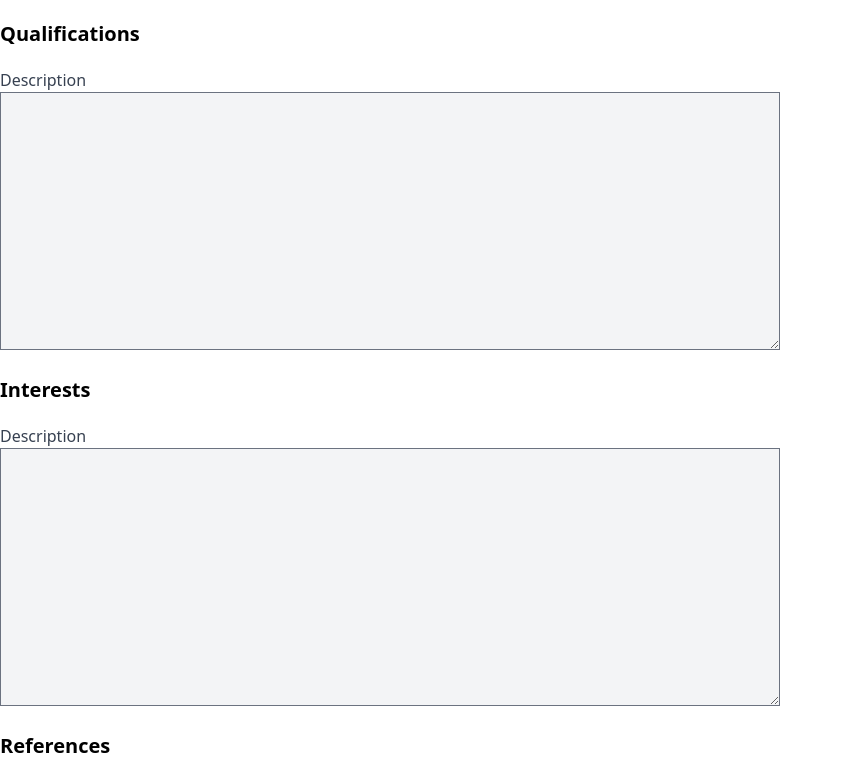
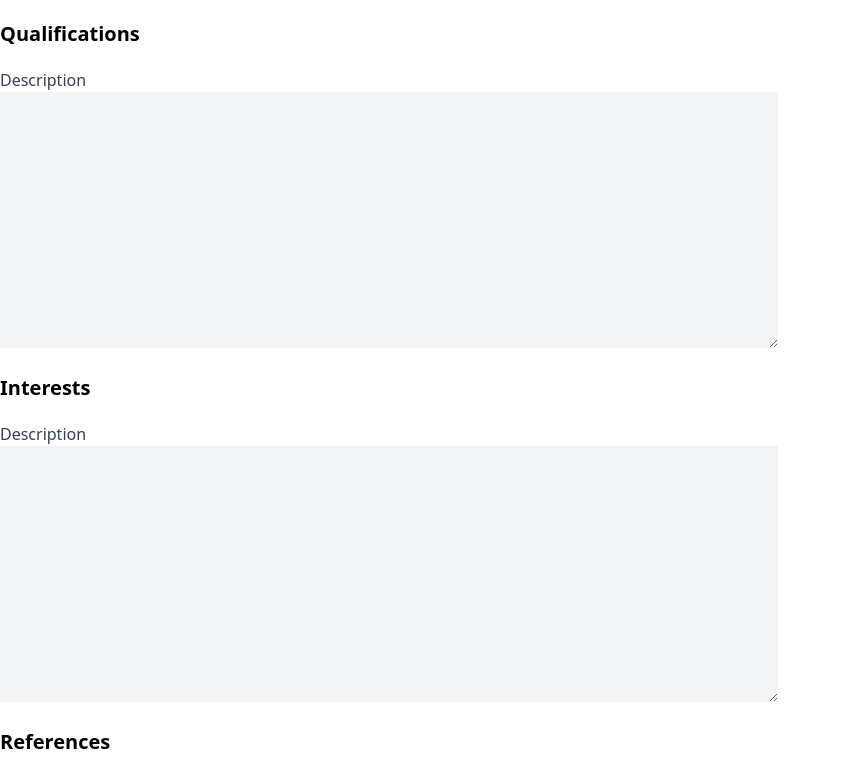
Before and after one commit to Ja-Uyoma/CV-Application, a React (Vite) app: page / in a window 1280 px wide. Shown: the part 816-1580 px from the top of the page, without its empty margins (0-843 px from the left). Built offline with nearby package versions, Linux system fonts and the light colour scheme.

Commit message:
feat: remove border of text area

```diff
--- a/src/components/TextArea.jsx
+++ b/src/components/TextArea.jsx
@@ -9,7 +9,13 @@ const TextArea = ({ sectionName }) => {
         <label htmlFor="description">
           <div className="font-medium text-gray-700">Description</div>
           {/** */}
-          <textarea name="description" id="description" cols="80" rows="10" className="bg-gray-100"></textarea>
+          <textarea
+            name="description"
+            id="description"
+            cols="80"
+            rows="10"
+            className="bg-gray-100 border-none"
+          ></textarea>
         </label>
       </form>
     </section>
```
